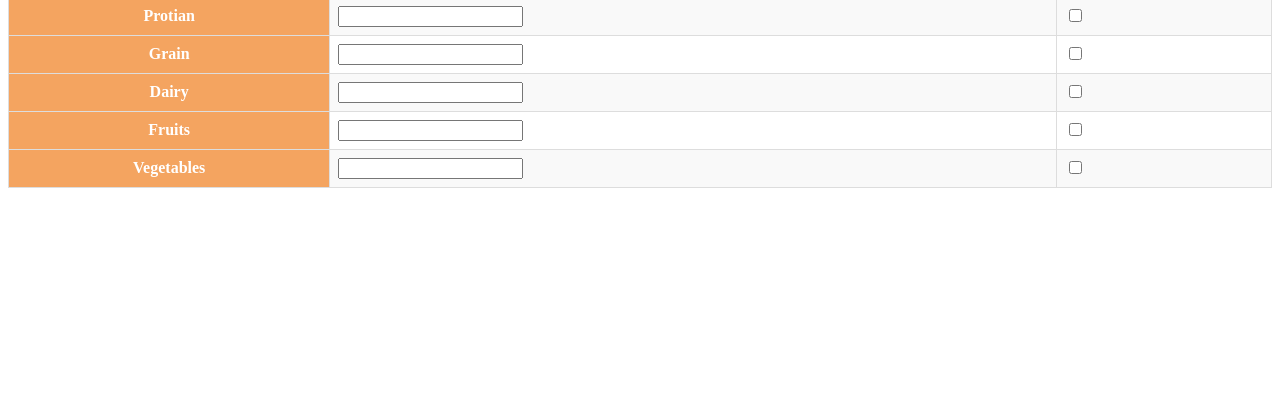
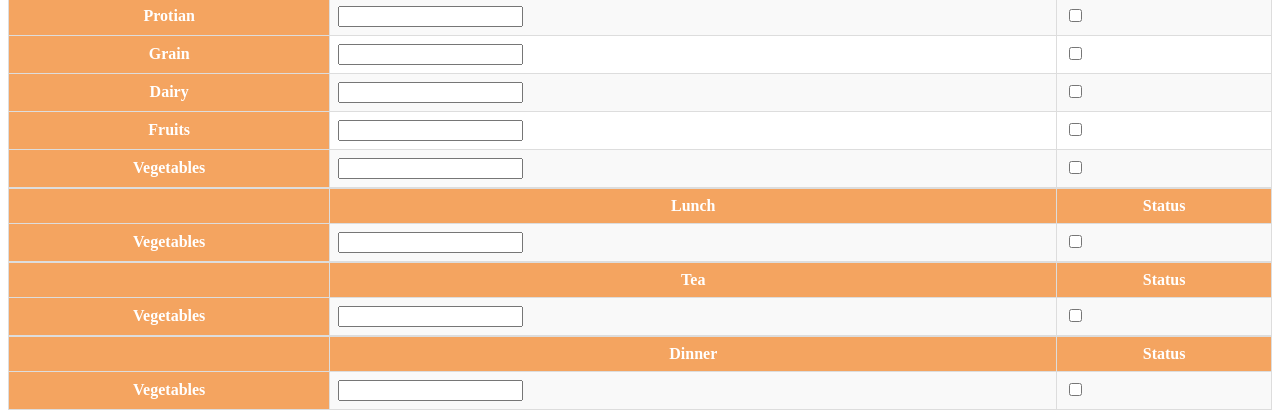
Before and after one commit to lucycandrew/MART341-WebDesign, a plain HTML site: page Assignment7/menu.html in a window 1280 px wide. Shown: the part 592-1010 px from the top of the page. Before the commit the page ends 800 px from the top, so only its background shows below. Drawn offline with Linux system fonts and the light colour scheme.

Commit message:
Update menu.html

```diff
--- a/Assignment7/menu.html
+++ b/Assignment7/menu.html
@@ -52,5 +52,41 @@
             <td><input type="checkbox" id="task4"></td>
         </tr>
     </table>
+    <table>
+        <tr>
+            <th></th>
+            <th scope="col">Lunch</th>
+            <th scope="col">Status</th>
+        </tr>
+        <tr>
+            <th scope="row">Vegetables</th>
+            <td><input type="text" name="activity" required /></td>
+            <td><input type="checkbox" id="task4"></td>
+        </tr>
+    </table>
+    <table>
+        <tr>
+            <th></th>
+            <th scope="col">Tea</th>
+            <th scope="col">Status</th>
+        </tr>
+        <tr>
+            <th scope="row">Vegetables</th>
+            <td><input type="text" name="activity" required /></td>
+            <td><input type="checkbox" id="task4"></td>
+        </tr>
+    </table>
+    <table>
+        <tr>
+            <th></th>
+            <th scope="col">Dinner</th>
+            <th scope="col">Status</th>
+        </tr>
+        <tr>
+            <th scope="row">Vegetables</th>
+            <td><input type="text" name="activity" required /></td>
+            <td><input type="checkbox" id="task4"></td>
+        </tr>
+    </table>
 </head>
   </html>
```
